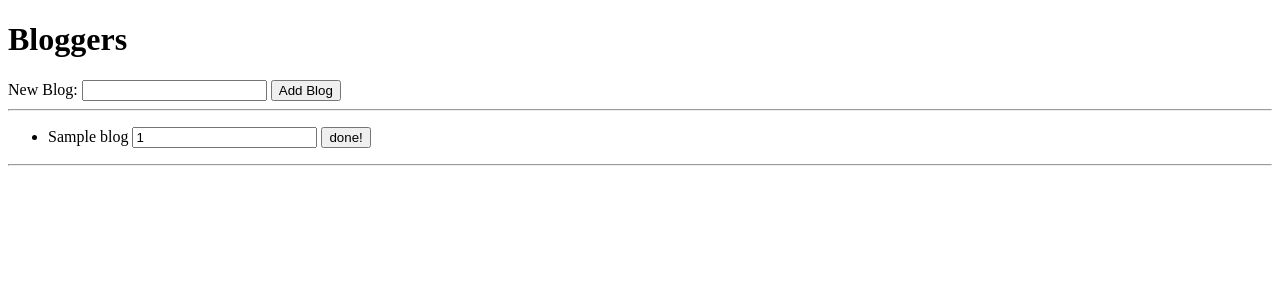
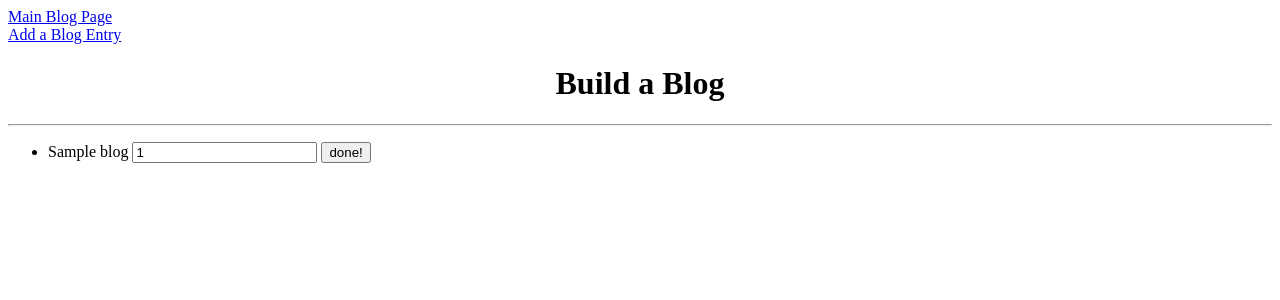
Before and after one commit to Lucas-Cima/Blogz, a Flask app: template templates/index.html in a window 1280 px wide. Shown: the top 300 px of the page. Run offline with Flask 2, Linux system fonts and the light colour scheme; the template is opened without the code that fills it: most values are stand-ins (such as "Sample title", 1, 10 or a date in 2020); data that the repository does not hold is empty.

Commit message:
getting there

```diff
--- a/main.py
+++ b/main.py
@@ -19,8 +19,13 @@ class Blog(db.Model):
         self.completed = False
 
 
-@app.route('/', methods=['POST', 'GET'])
+@app.route('/')
 def index():
+    return redirect('/blog')
+
+
+@app.route('/blog', methods=['POST', 'GET'])
+def display_blog():
 
     if request.method == 'POST':
         blog_name = request.form['blog']
@@ -31,6 +36,16 @@ def index():
     blogs = Blog.query.all()
     return render_template("index.html", title="Get It Done!", blogs=blogs)
 
+@app.route('/new_post', methods=['POST', 'GET'])
+def new_post():
+    title = request.form['title']
+    blog = request.form['blog']
+    title_error = ''
+    blog_error = ''
+
+
+    return render_template('new_post.html')
+
 
 if __name__ == '__main__':
     app.run()
--- a/templates/base.html
+++ b/templates/base.html
@@ -2,6 +2,12 @@
 <html>
     <head>
         <title>{{title}}</title>
+        <a href="/blog">Main Blog Page</a>
+        <br>
+        <a href="/new_post">Add a Blog Entry</a>
+        <style>
+            h1 { text-align:center; }
+        </style>
     </head>
 <body>
 
--- a/templates/index.html
+++ b/templates/index.html
@@ -1,17 +1,8 @@
 {% extends "base.html" %}
 
 {% block content %}
-    <h1>Bloggers</h1>
-    <form method='post'>
-        <label>
-            New Blog:
-            <input type="text" name='blog' />
-        </label>
-        <input type="submit" value='Add Blog' />
-    </form>
-
+    <h1>Build a Blog</h1>
     <hr />
-
     {% if blogs|length == 0 %}
     <p>No Blogs yet</p>
     {% else %}
@@ -30,6 +21,4 @@
 
     {% endif %}
 
-    <hr />
-
 {% endblock %}
```
Also changed, not shown: templates/new_post.html (added, +25 -0 lines).
